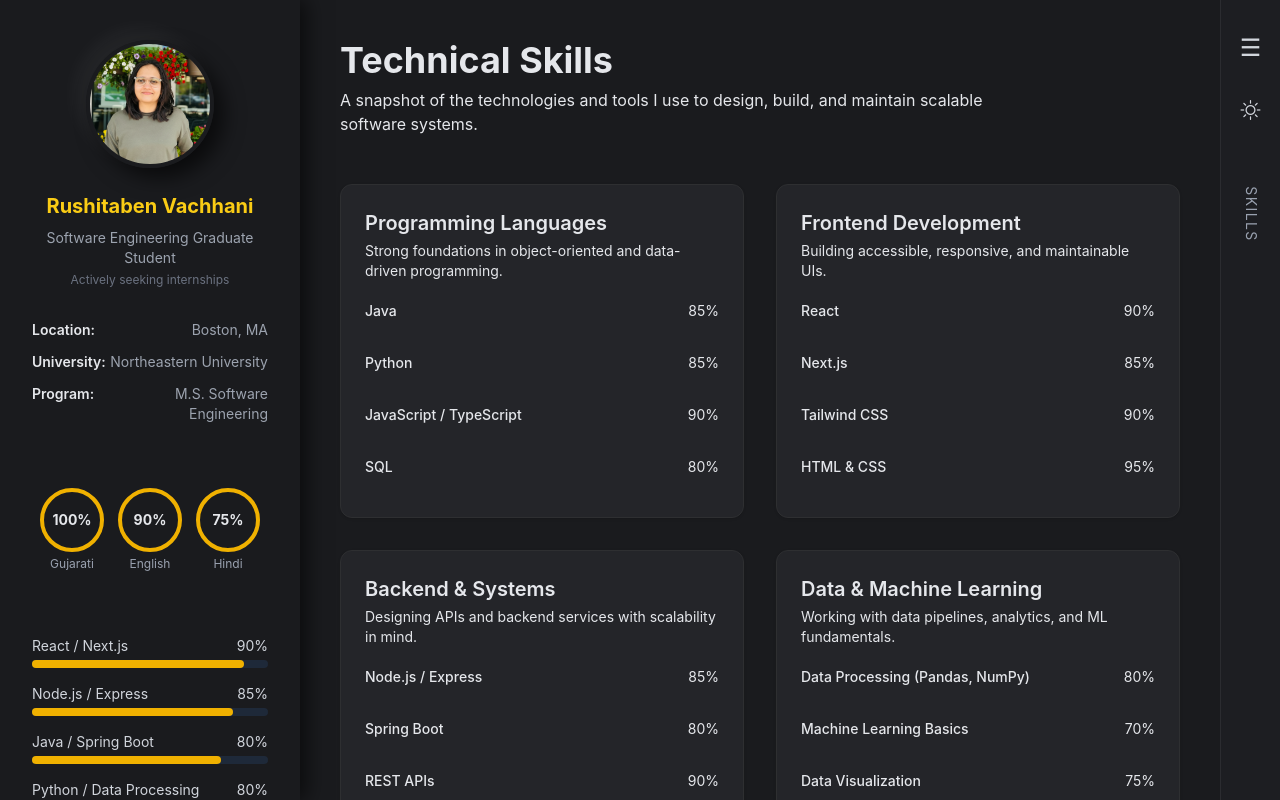
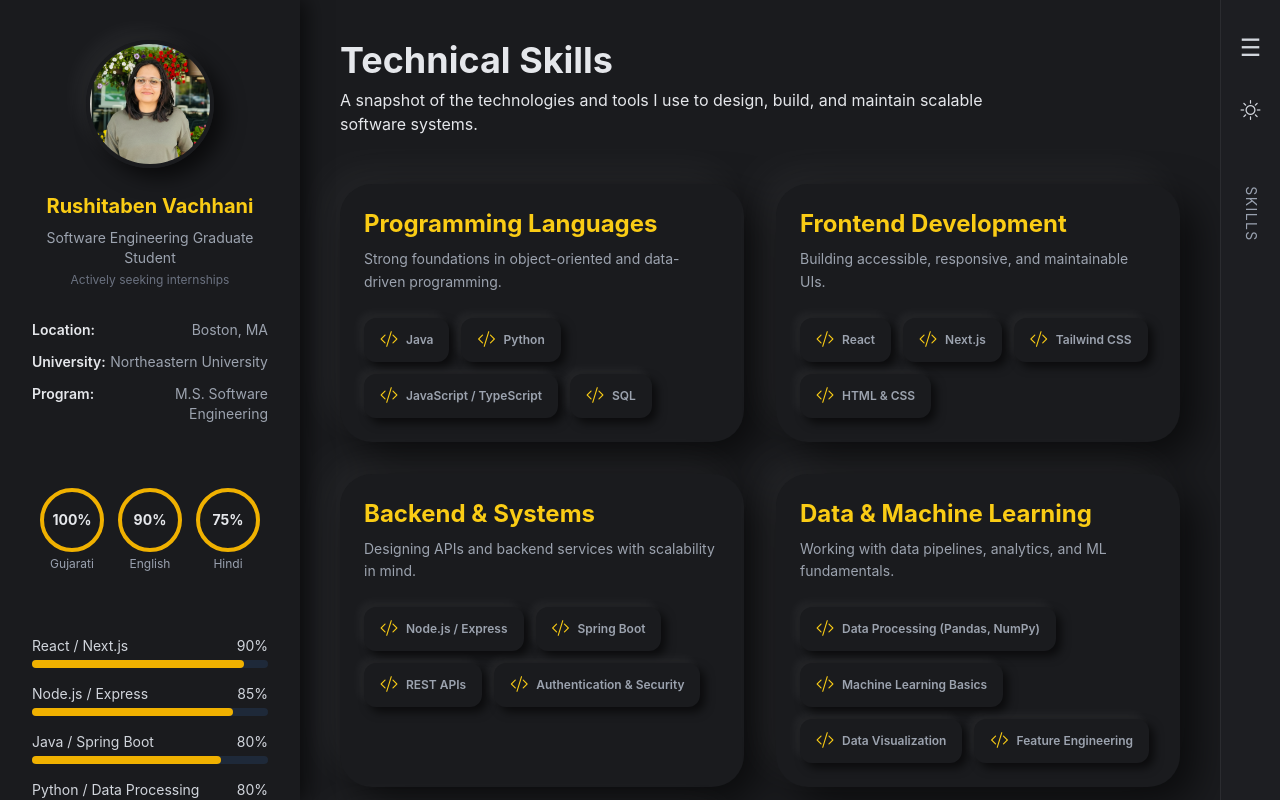
Before and after one commit to rushita-vachhani/resume, a Next.js app in the folder portfolio/: page /skills in a window 1280 px wide. Built offline with nearby package versions, Linux system fonts and the light colour scheme.

Commit message:
Add SkillBadge component; refactor SkillSection to use SkillBadge instead of SkillBar, enhance layout and styling for improved visual consistency.

```diff
--- /dev/null
+++ b/portfolio/src/app/components/SkillBadge.tsx
@@ -0,0 +1,28 @@
+import React from 'react';
+
+interface SkillBadgeProps {
+  name: string;
+  icon?: string;
+  level?: number; // Kept for potential sorting/filtering, though not visually dominant
+}
+
+export default function SkillBadge({ name, icon }: SkillBadgeProps) {
+  return (
+    <div
+      className="
+        group relative flex items-center gap-2 px-4 py-2 rounded-xl
+        bg-body-bg
+        shadow-[5px_5px_10px_var(--shadow-outer-dark),_-5px_-5px_10px_var(--shadow-outer-light)]
+        hover:shadow-[inset_3px_3px_6px_var(--shadow-inner-dark),inset_-3px_-3px_6px_var(--shadow-inner-light)]
+        hover:-translate-y-0.5 active:translate-y-0
+        transition-all duration-300 cursor-default select-none
+      "
+    >
+      <i className={`bi ${icon || "bi-code-slash"} text-lg text-primary group-hover:scale-110 transition-transform duration-300`}></i>
+
+      <span className="font-semibold text-xs text-text-secondary group-hover:text-body-text transition-colors">
+        {name}
+      </span>
+    </div>
+  );
+}
--- a/portfolio/src/app/components/SkillBar.tsx
+++ b/portfolio/src/app/components/SkillBar.tsx
@@ -7,13 +7,19 @@ export default function SkillBar({ label, level }: SkillBarProps) {
   return (
     <div className="space-y-2">
       <div className="flex justify-between text-sm">
-        <span className="font-medium text-text">{label}</span>
-        <span className="text-muted">{level}%</span>
+        <span className="font-semibold text-body-text">{label}</span>
+        <span className="text-text-muted font-mono">{level}%</span>
       </div>
 
-      <div className="h-2 rounded-full bg-border overflow-hidden">
+      <div
+        className="
+          h-4 rounded-full overflow-hidden
+          bg-body-bg
+          shadow-[inset_2px_2px_5px_var(--shadow-inner-dark),inset_-2px_-2px_5px_var(--shadow-inner-light)]
+        "
+      >
         <div
-          className="h-full rounded-full bg-accent transition-all duration-500"
+          className="h-full rounded-full bg-primary transition-all duration-1000 ease-out"
           style={{ width: `${level}%` }}
         />
       </div>
--- a/portfolio/src/app/components/SkillSection.tsx
+++ b/portfolio/src/app/components/SkillSection.tsx
@@ -1,35 +1,52 @@
-import SkillBar from "./SkillBar";
+import SkillBadge from "./SkillBadge";
 
 type Skill = {
   name: string;
   level: number;
+  icon?: string;
 };
 
 type SkillSectionProps = {
   title: string;
+  icon?: string;
   description?: string;
   skills: Skill[];
 };
 
 export default function SkillSection({
   title,
+  icon,
   description,
   skills,
 }: SkillSectionProps) {
   return (
-    <section className="card p-6 space-y-5">
-      <header>
-        <h2 className="text-xl font-semibold text-text">{title}</h2>
+    <section
+      className="
+        rounded-[2rem] p-6 h-full
+        bg-body-bg
+        shadow-[15px_15px_40px_var(--shadow-outer-dark),_-15px_-15px_40px_var(--shadow-outer-light)]
+        hover:shadow-[20px_20px_60px_var(--shadow-outer-dark),_-20px_-20px_60px_var(--shadow-outer-light)]
+        transition-shadow duration-300
+      "
+    >
+      <header className="mb-6">
+        <h2 className="text-2xl font-bold text-primary flex items-center gap-3">
+          {icon && <i className={`bi ${icon} text-body-text opacity-80`}></i>}
+          {title}
+        </h2>
         {description && (
-          <p className="text-sm text-muted mt-1">{description}</p>
+          <p className="text-sm text-text-secondary mt-2 leading-relaxed max-w-2xl">
+            {description}
+          </p>
         )}
       </header>
 
-      <div className="space-y-4">
+      <div className="flex flex-wrap gap-3">
         {skills.map((skill) => (
-          <SkillBar
+          <SkillBadge
             key={skill.name}
-            label={skill.name}
+            name={skill.name}
+            icon={skill.icon}
             level={skill.level}
           />
         ))}
```
